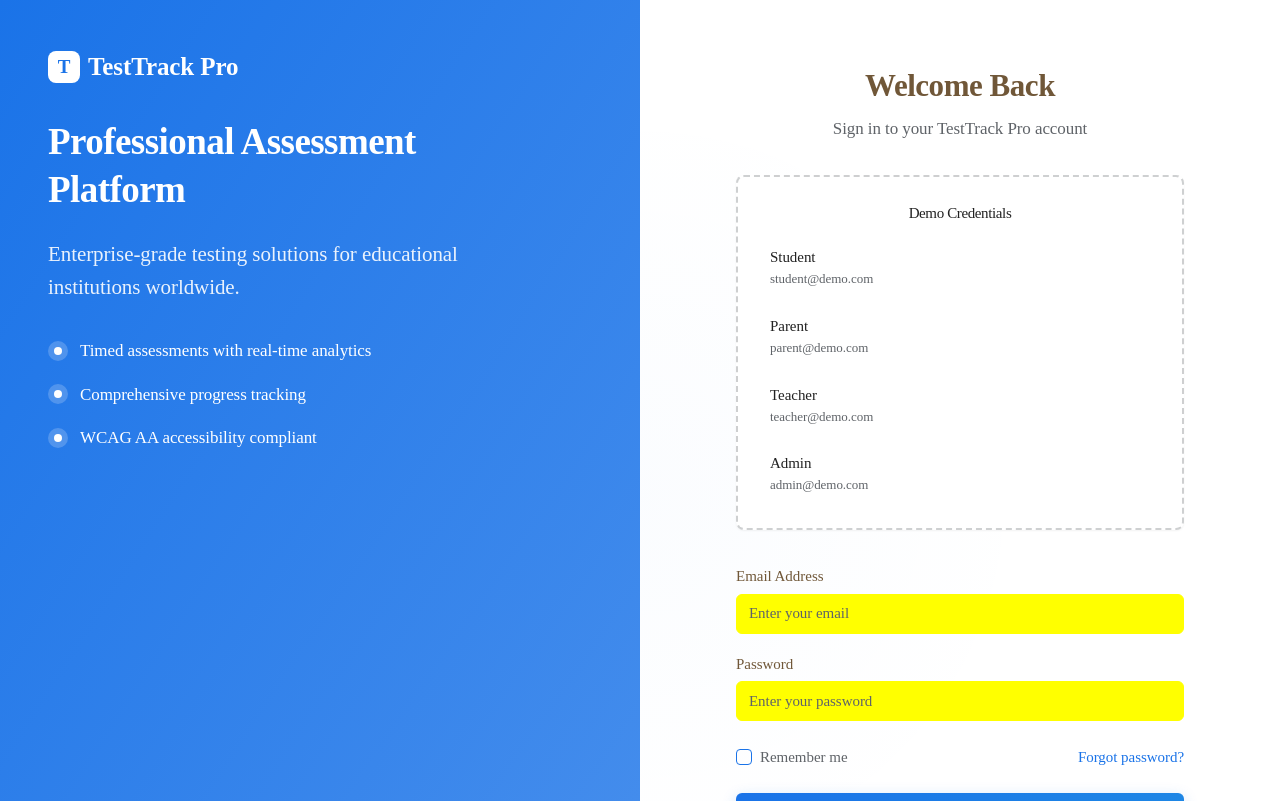
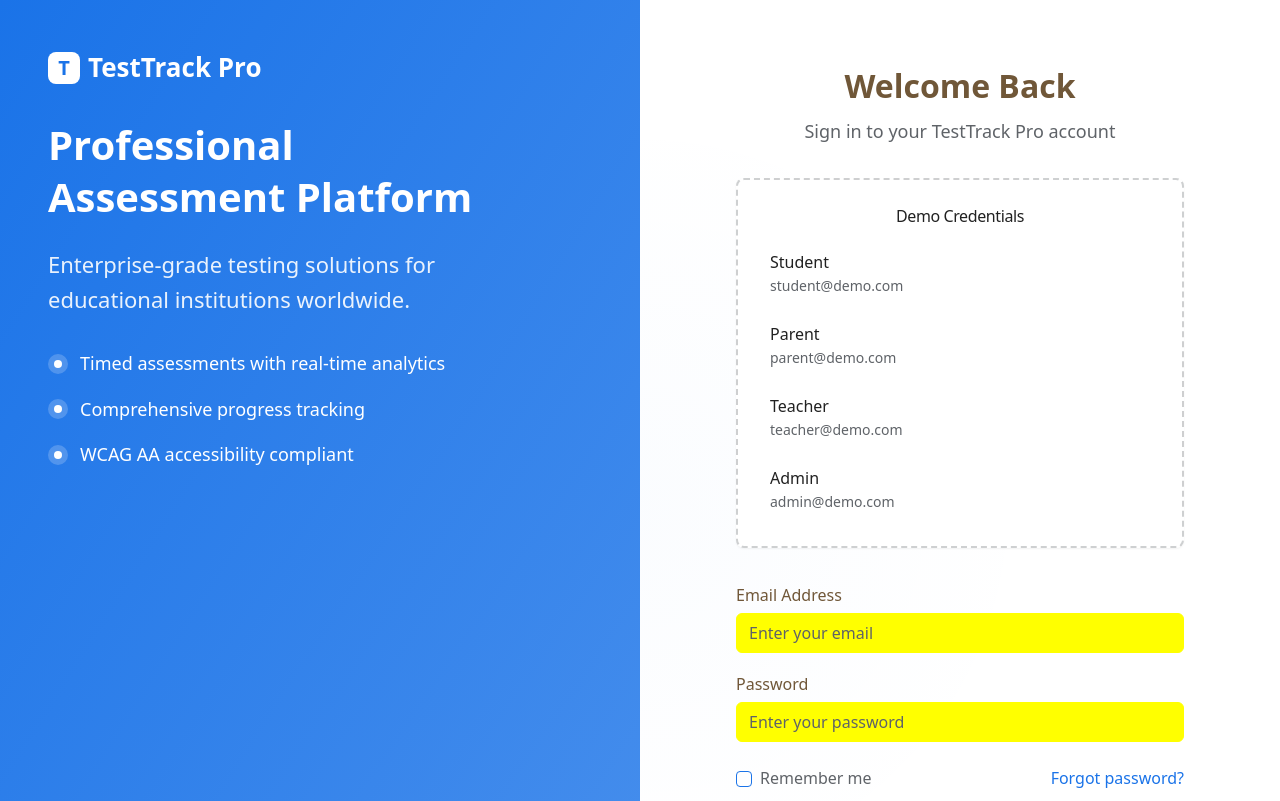
Before and after one commit to balkrishnakelkar/testtrack-pro-analytics, a React (Vite) app: page /login in a window 1280 px wide. Shown: the top 801 px of the page. Built offline with nearby package versions, Linux system fonts and the light colour scheme.

Commit message:
Revert font changes, increase size
Reverts font changes and increases font size.

```diff
--- a/index.html
+++ b/index.html
@@ -6,9 +6,6 @@
     <link rel="icon" type="image/svg+xml" href="/favicon.ico" />
     <meta name="viewport" content="width=device-width, initial-scale=1.0" />
     <title>TestTrack Pro</title>
-    <link rel="preconnect" href="https://fonts.googleapis.com">
-    <link rel="preconnect" href="https://fonts.gstatic.com" crossorigin>
-    <link href="https://fonts.googleapis.com/css2?family=Source+Sans+3:wght@300;400;500;600;700&family=Source+Serif+4:wght@400;500;600;700&display=swap" rel="stylesheet">
   </head>
   <body>
     <div id="root"></div>
--- a/src/index.css
+++ b/src/index.css
@@ -42,10 +42,9 @@
   }
 
   body {
-    @apply bg-background text-foreground font-source text-base;
+    @apply bg-background text-foreground text-base;
     font-feature-settings: "rlig" 1, "calt" 1;
     background: radial-gradient(circle at 50% 50%, rgba(26, 115, 232, 0.02) 0%, transparent 50%);
-    letter-spacing: -0.005em;
     text-rendering: optimizeLegibility;
     -webkit-font-smoothing: antialiased;
     -moz-osx-font-smoothing: grayscale;
@@ -53,8 +52,7 @@
   }
 
   h1, h2, h3, h4, h5, h6 {
-    @apply font-display font-semibold;
-    letter-spacing: -0.015em;
+    @apply font-semibold;
   }
 
   h1 { @apply text-3xl; }
@@ -70,17 +68,14 @@
 
   button {
     @apply font-medium text-base;
-    letter-spacing: -0.003em;
   }
 
   input, textarea, select {
-    @apply font-source text-base;
-    letter-spacing: -0.003em;
+    @apply text-base;
   }
 
   label {
     @apply font-medium text-sm;
-    letter-spacing: -0.002em;
   }
 }
 
--- a/tailwind.config.ts
+++ b/tailwind.config.ts
@@ -1,3 +1,4 @@
+
 import type { Config } from "tailwindcss";
 
 export default {
@@ -57,21 +58,15 @@ export default {
 					foreground: '#212121'
 				},
 			},
-			fontFamily: {
-				'sans': ['Source Sans 3', 'system-ui', 'sans-serif'],
-				'source': ['Source Sans 3', 'system-ui', 'sans-serif'],
-				'display': ['Source Serif 4', 'Georgia', 'serif'],
-				'serif': ['Source Serif 4', 'Georgia', 'serif'],
-			},
 			fontSize: {
-				'xs': ['0.8125rem', { lineHeight: '1.6' }],
-				'sm': ['0.9375rem', { lineHeight: '1.6' }],
-				'base': ['1.0625rem', { lineHeight: '1.7' }],
-				'lg': ['1.1875rem', { lineHeight: '1.7' }],
-				'xl': ['1.3125rem', { lineHeight: '1.6' }],
-				'2xl': ['1.5625rem', { lineHeight: '1.5' }],
-				'3xl': ['1.9375rem', { lineHeight: '1.4' }],
-				'4xl': ['2.3125rem', { lineHeight: '1.3' }],
+				'xs': ['0.875rem', { lineHeight: '1.6' }],
+				'sm': ['1rem', { lineHeight: '1.6' }],
+				'base': ['1.125rem', { lineHeight: '1.7' }],
+				'lg': ['1.25rem', { lineHeight: '1.7' }],
+				'xl': ['1.375rem', { lineHeight: '1.6' }],
+				'2xl': ['1.625rem', { lineHeight: '1.5' }],
+				'3xl': ['2rem', { lineHeight: '1.4' }],
+				'4xl': ['2.5rem', { lineHeight: '1.3' }],
 			},
 			borderRadius: {
 				lg: 'var(--radius)',
```
